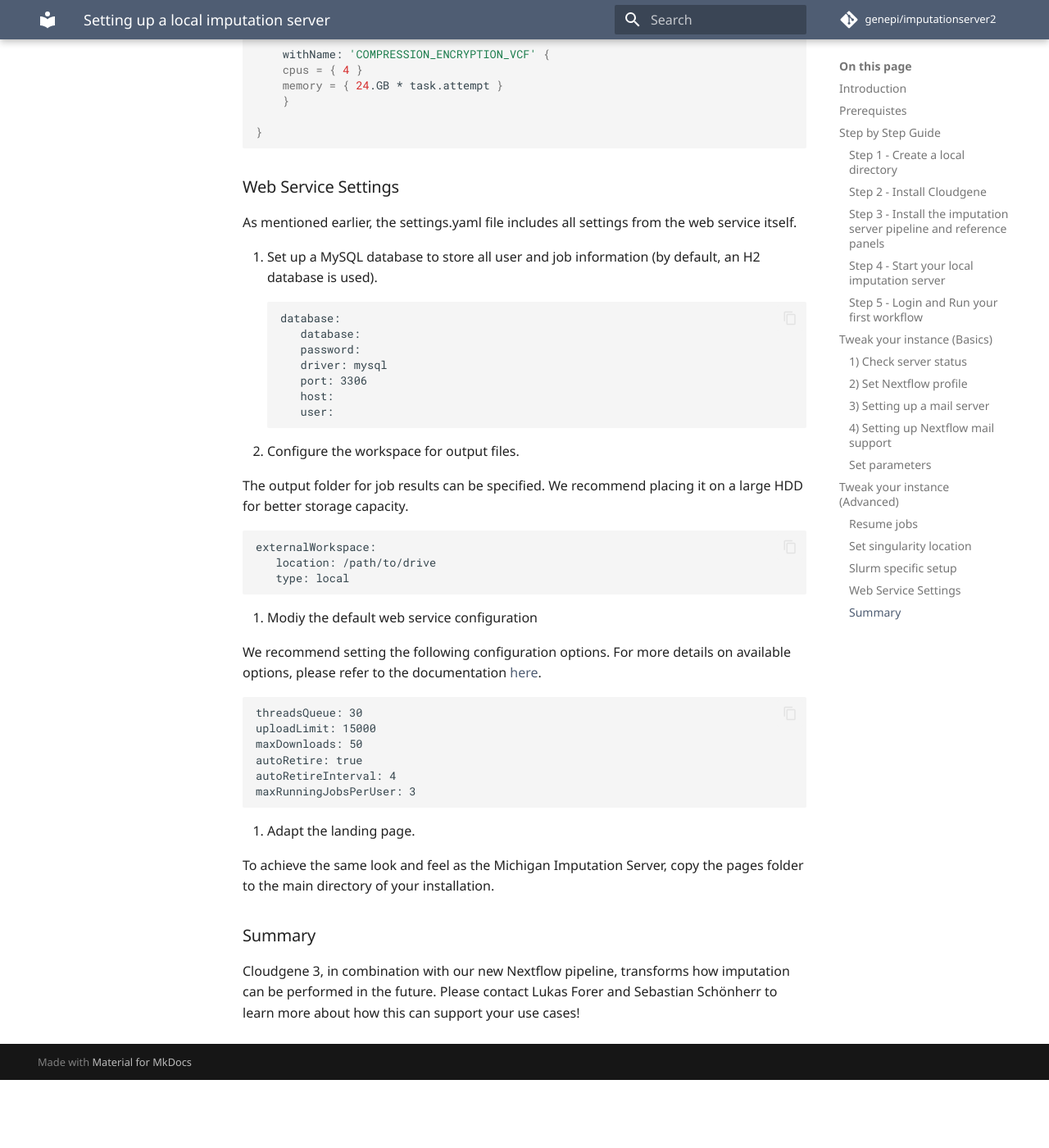
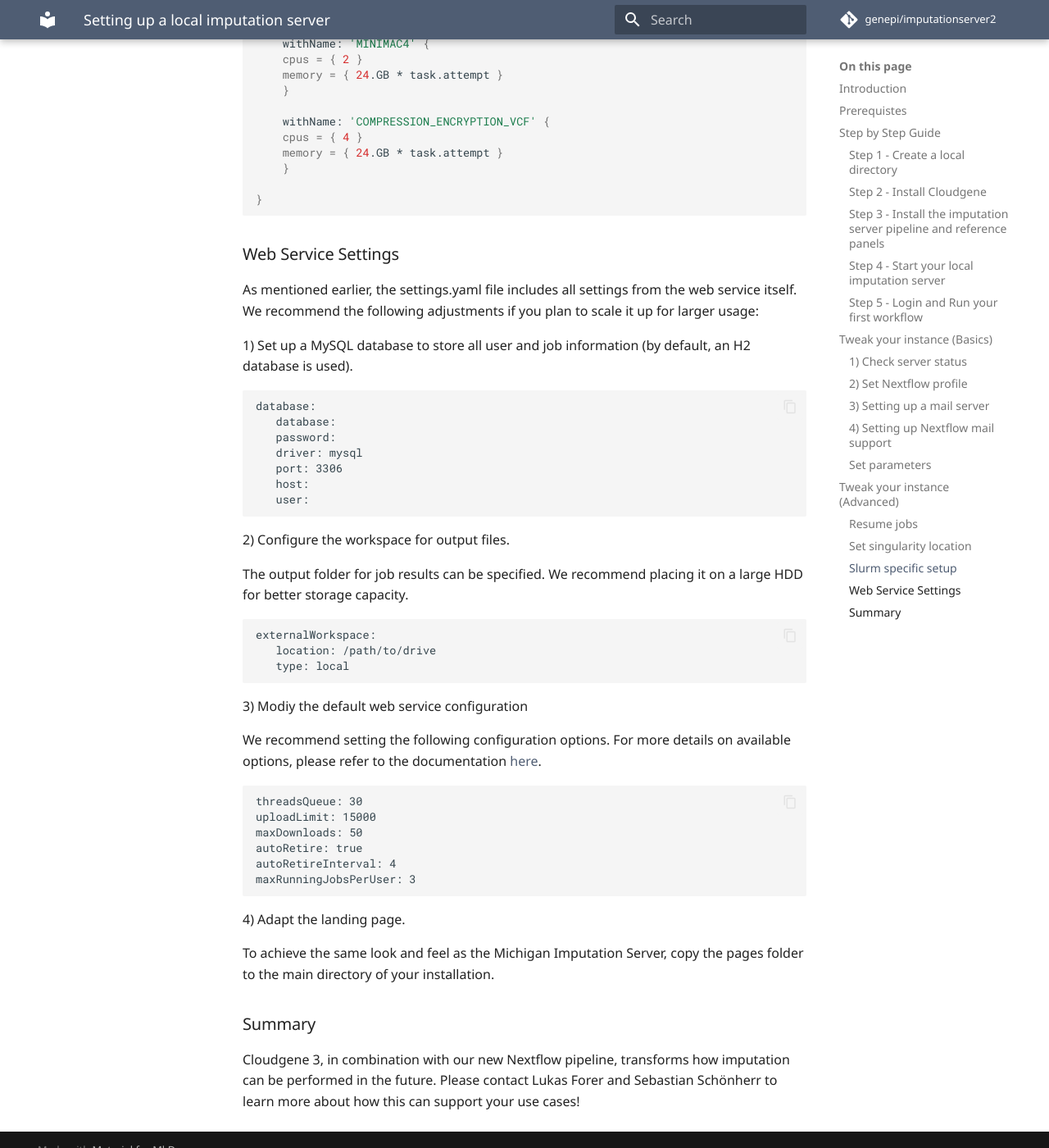
Before and after one commit to genepi/michigan-imputationserver, an MkDocs documentation site: the page built from docs/tutorials/local-server.md, in a window 1280 px wide and 1400 px high, scrolled down 9736 px. Shown: the whole window at 82% size. Built offline with MkDocs 1.6.1 and Material for MkDocs 9.7.7, drawn with Linux system fonts in a browser that asks for light colours; some web fonts are replaced; comment, search, counter and statistics services are not loaded; before the commit the page ends 11053 px from its top, so only the background shows below that; some of the changed text lies outside the part shown.

Commit message:
Minor fixes to local-server tutorial

````diff
--- a/docs/tutorials/local-server.md
+++ b/docs/tutorials/local-server.md
@@ -59,12 +59,15 @@
 Since we have now installed all the required apps, we will refer to the installation as the imputation server, even though technically it is a Cloudgene instance.
 
 ### Step 4 - Start your local imputation server
-The local web service can now be started in the background; by default, it runs on port 8082.
+The local web service can now be started. By default, it runs on port 8082.
 
 ```bash
- ./cloudgene server &
+ ./cloudgene server
 ```
 You can now open a local web browser and navigate to http://localhost:8082. This will display the default landing page, which can be customized later.
+
+!!! note
+     For server usage, run ```./cloudgene server &``` to run it in the background when everything has been set up.
 
 ![](../images/tutorials/local-server/cloidgene-fresh-install.png)
 
@@ -204,9 +207,9 @@
 }
 ```
 ### Web Service Settings
-As mentioned earlier, the settings.yaml file includes all settings from the web service itself.
+As mentioned earlier, the settings.yaml file includes all settings from the web service itself. We recommend the following adjustments if you plan to scale it up for larger usage:
 
-1. Set up a MySQL database to store all user and job information (by default, an H2 database is used).
+1) Set up a MySQL database to store all user and job information (by default, an H2 database is used).
 ```
 database:
    database:
@@ -216,7 +219,7 @@
    host:
    user:
 ```
-2. Configure the workspace for output files.
+2) Configure the workspace for output files.
 
 The output folder for job results can be specified. We recommend placing it on a large HDD for better storage capacity.
 ```
@@ -225,7 +228,7 @@
    type: local
 ```
 
-3. Modiy the default web service configuration
+3) Modiy the default web service configuration
 
 We recommend setting the following configuration options. For more details on available options, please refer to the documentation [here](https://www.cloudgene.io/server/configuration/).
 
@@ -238,7 +241,7 @@
 maxRunningJobsPerUser: 3
 ```
 
-4. Adapt the landing page.
+4) Adapt the landing page.
 
 To achieve the same look and feel as the Michigan Imputation Server, copy the pages folder to the main directory of your installation.
 
````
